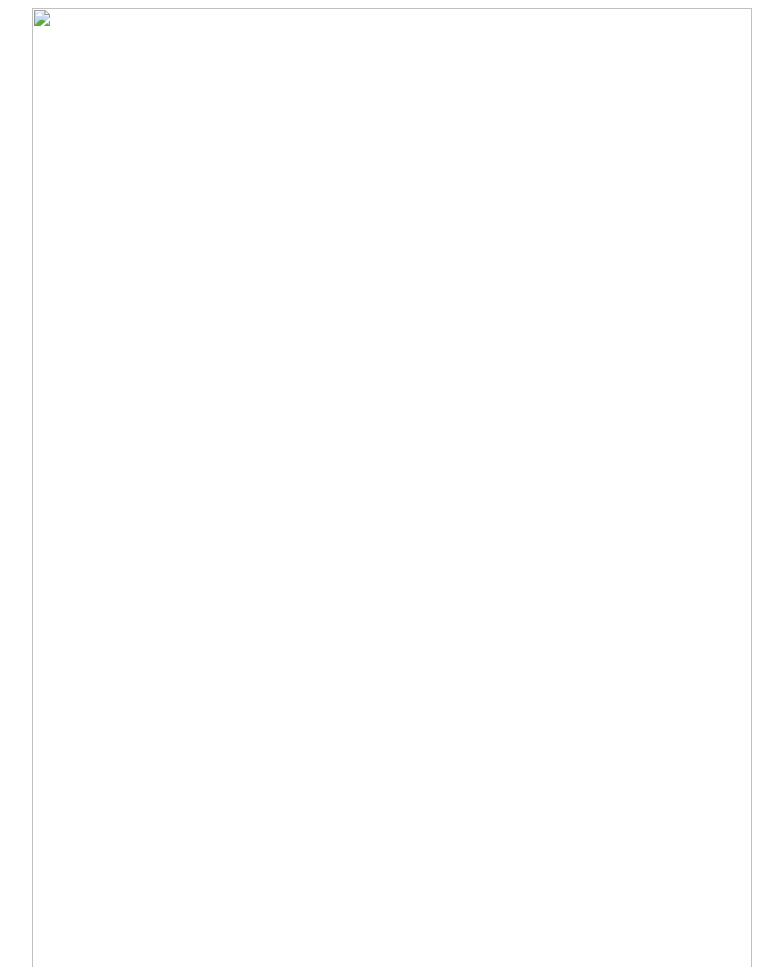
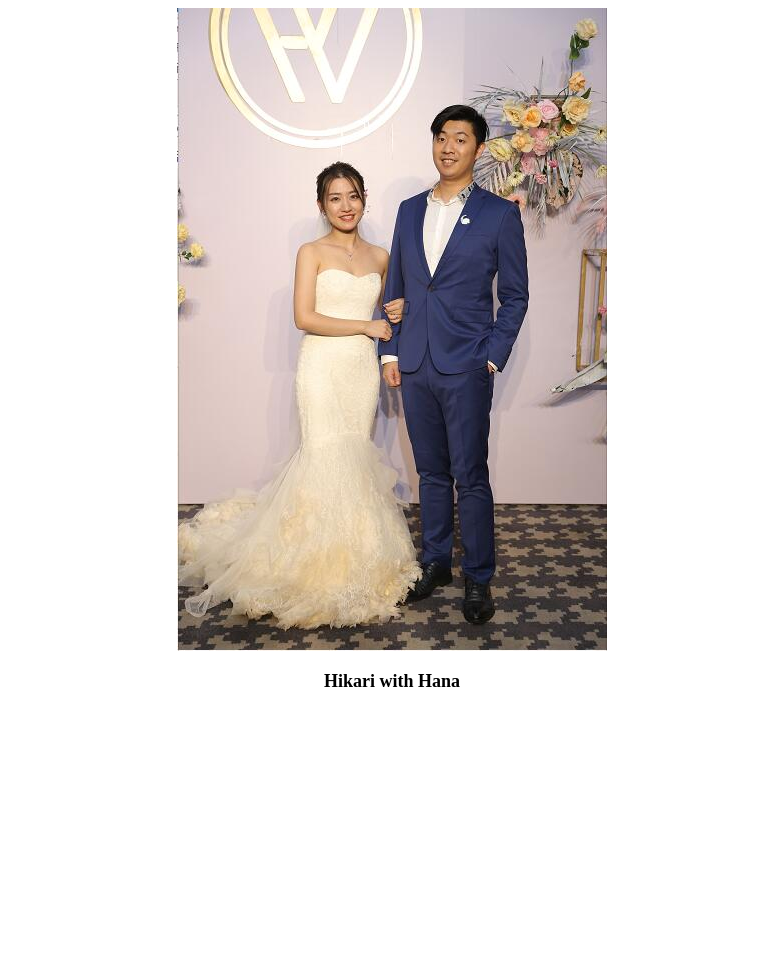
Before and after one commit to hikari90712/carriewang.io, a plain HTML site: page index.html in a window 1280 px wide. Shown: the top 967 px of the page, without its empty margins (248-1031 px from the left). After the commit the page ends 800 px from the top, so only its background shows below. Drawn offline with Linux system fonts and the light colour scheme.

Commit message:
Update index.html

```diff
--- a/index.html
+++ b/index.html
@@ -5,7 +5,7 @@
 </head>
 <body>
     <div align="center">
-        <img src="/profile.jpeg" width="720" height="960" alt=""/>
+        <img src="/profile.jpg" alt=""/>
     </div>
 <p style="text-align:center;">
 	<strong><span style="font-size:18px;">Hikari with Hana</span></strong>
```
